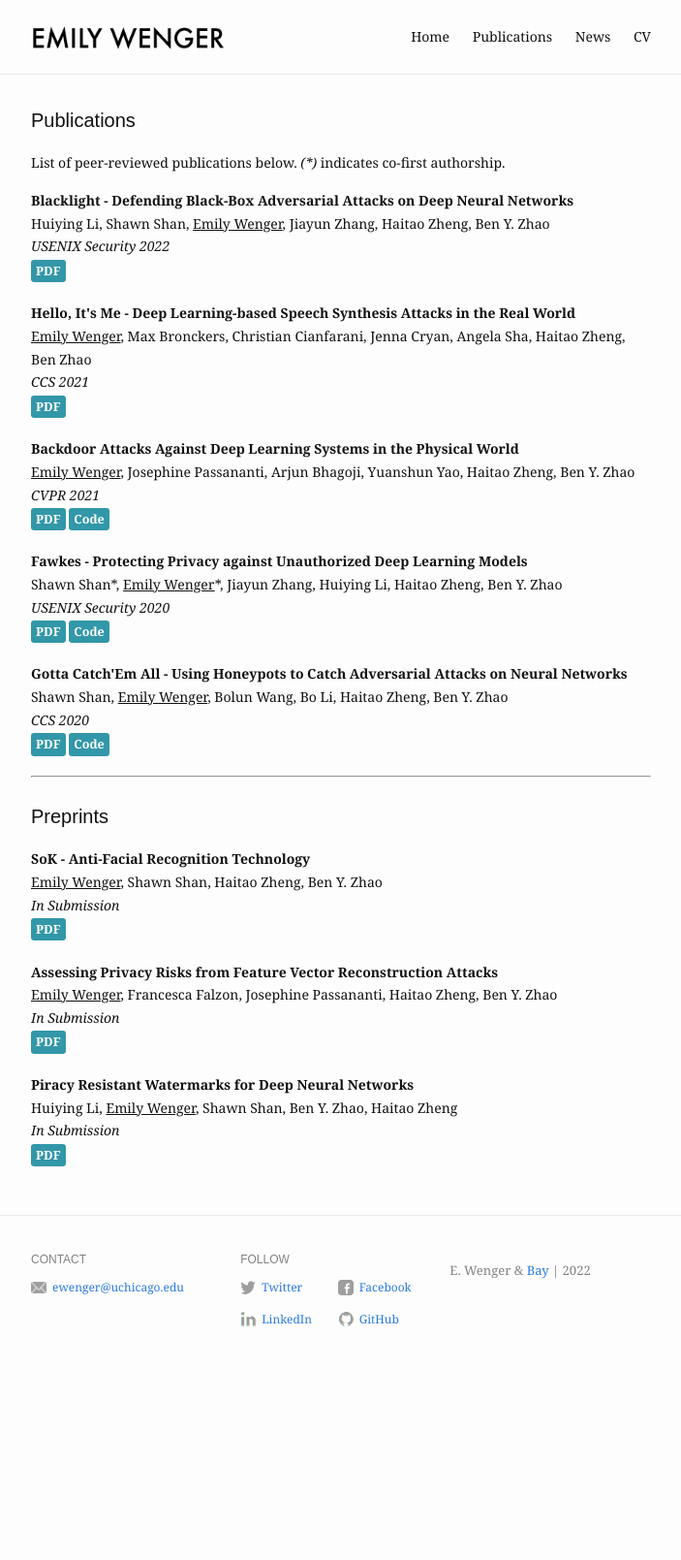
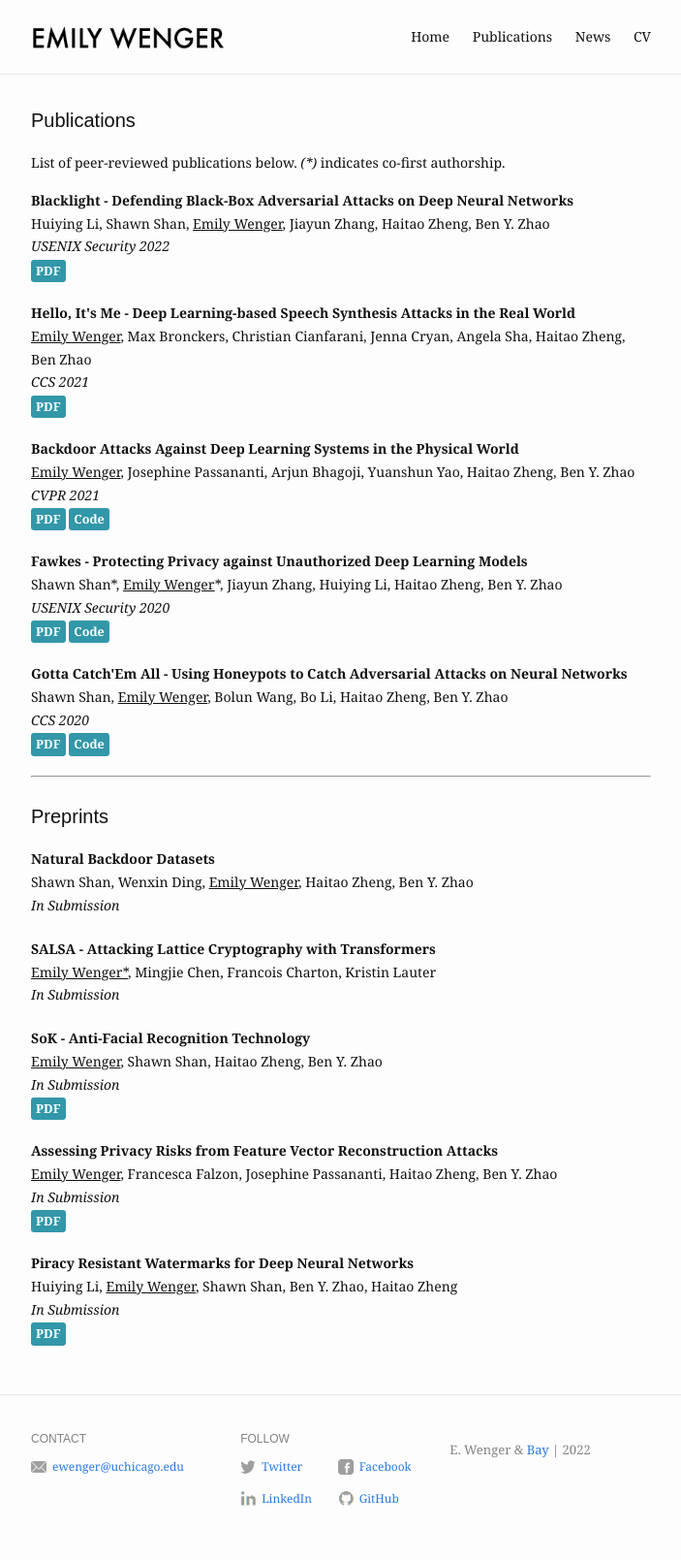
Before and after one commit to emilywenger/emilywenger.github.io, a Jekyll site: the page built from publications.md, in a window 1280 px wide. Shown: the whole page at 97% size, without its empty margins (288-991 px from the left). Built offline with Jekyll 4.4.1, drawn with Linux system fonts in a browser that asks for light colours; before the commit the page ends 1424 px from its top, so only the background shows below that.

Commit message:
updated info

```diff
--- a/publications.md
+++ b/publications.md
@@ -36,6 +36,17 @@ publications:
   codelink: https://github.com/Shawn-Shan/trapdoor
 
 preprints:
+- title: Natural Backdoor Datasets
+  authors: Shawn Shan, Wenxin Ding, <u>Emily Wenger</u>, Haitao Zheng, Ben Y. Zhao
+  conference: In Submission
+  paperlink: NA
+  codelink: NA
+
+- title: SALSA - Attacking Lattice Cryptography with Transformers
+  authors: <u>Emily Wenger*</u>, Mingjie Chen, Francois Charton, Kristin Lauter
+  conference: In Submission
+  paperlink: NA
+  codelink: NA
 
 - title: SoK - Anti-Facial Recognition Technology
   authors: <u>Emily Wenger</u>, Shawn Shan, Haitao Zheng, Ben Y. Zhao
```
Also changed, not shown: index.md (+1 -1 lines), news.md (+3 -0 lines), 1 other file.
